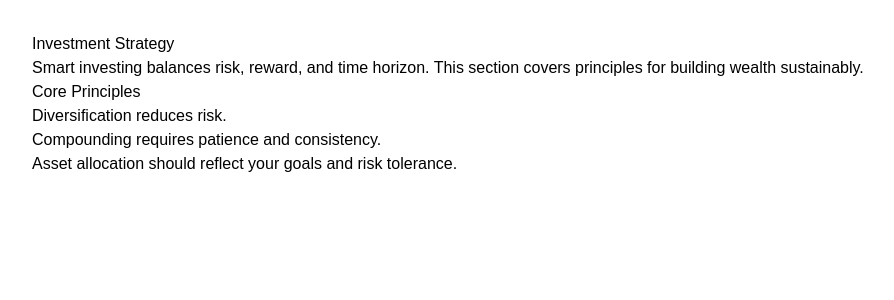
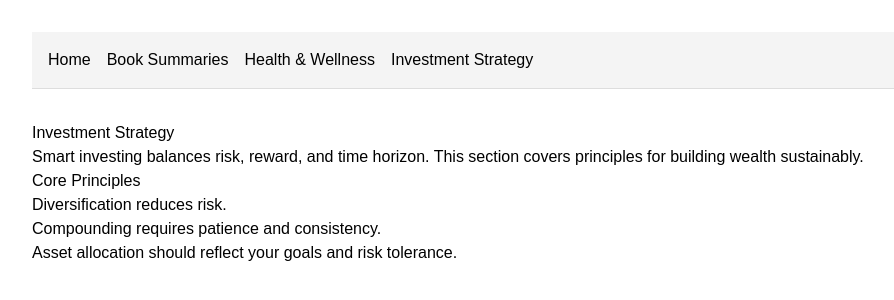
Before and after one commit to TheGainMaker/TheGainMaker-, a Next.js app: page /investment-strategy in a window 1280 px wide. Shown: the top 300 px of the page, without its empty margins (0-894 px from the left). Built offline with nearby package versions, Linux system fonts and the light colour scheme.

Commit message:
Update index.js

```diff
--- a/pages/investment-strategy/index.js
+++ b/pages/investment-strategy/index.js
@@ -1,6 +1,10 @@
+import NavBar from "../../components/NavBar";
+
 export default function InvestmentStrategy() {
   return (
     <div style={{ padding: "2rem", fontFamily: "sans-serif" }}>
+      <NavBar />
+
       <h1>Investment Strategy</h1>
       <p>
         Smart investing balances risk, reward, and time horizon.
```
